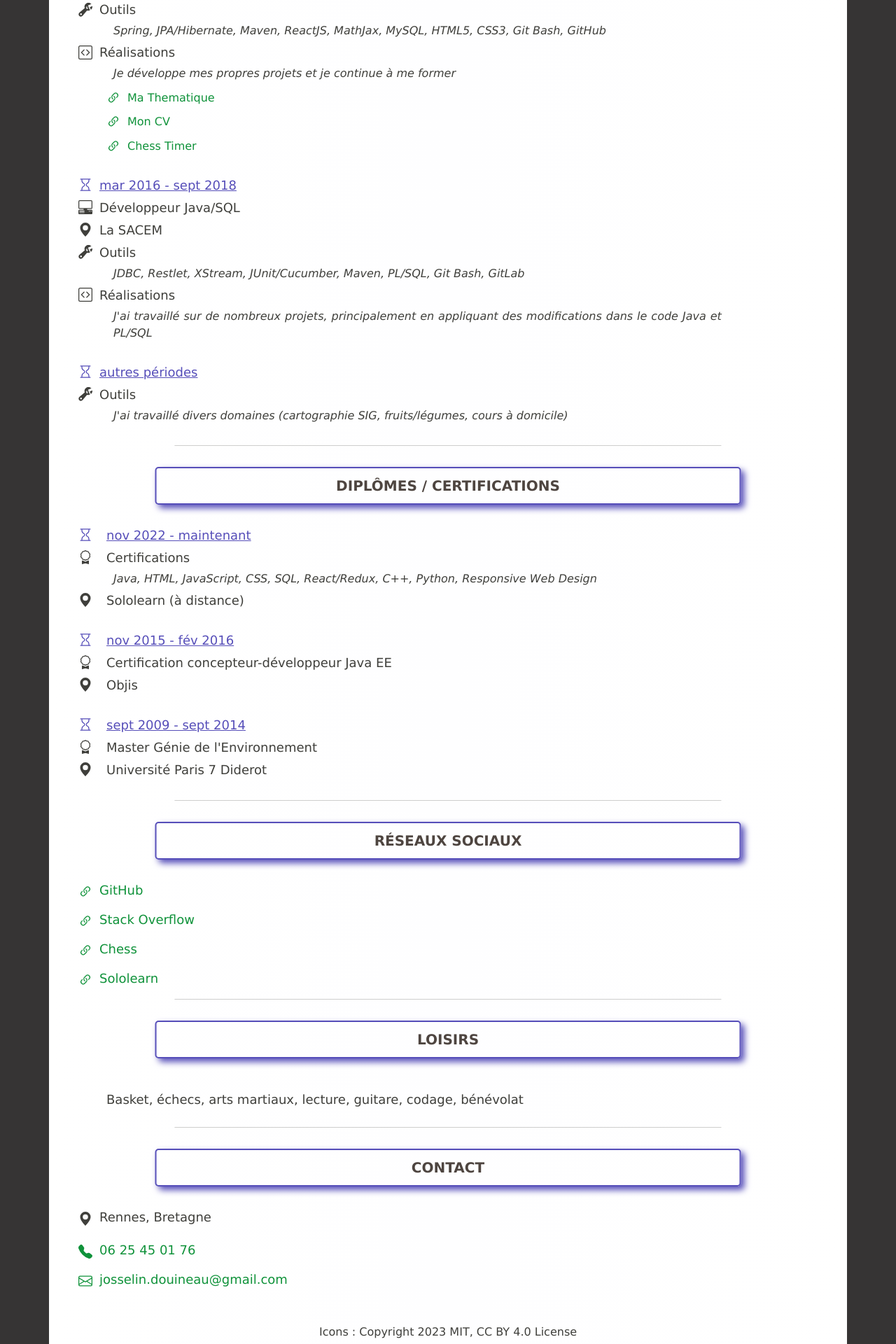
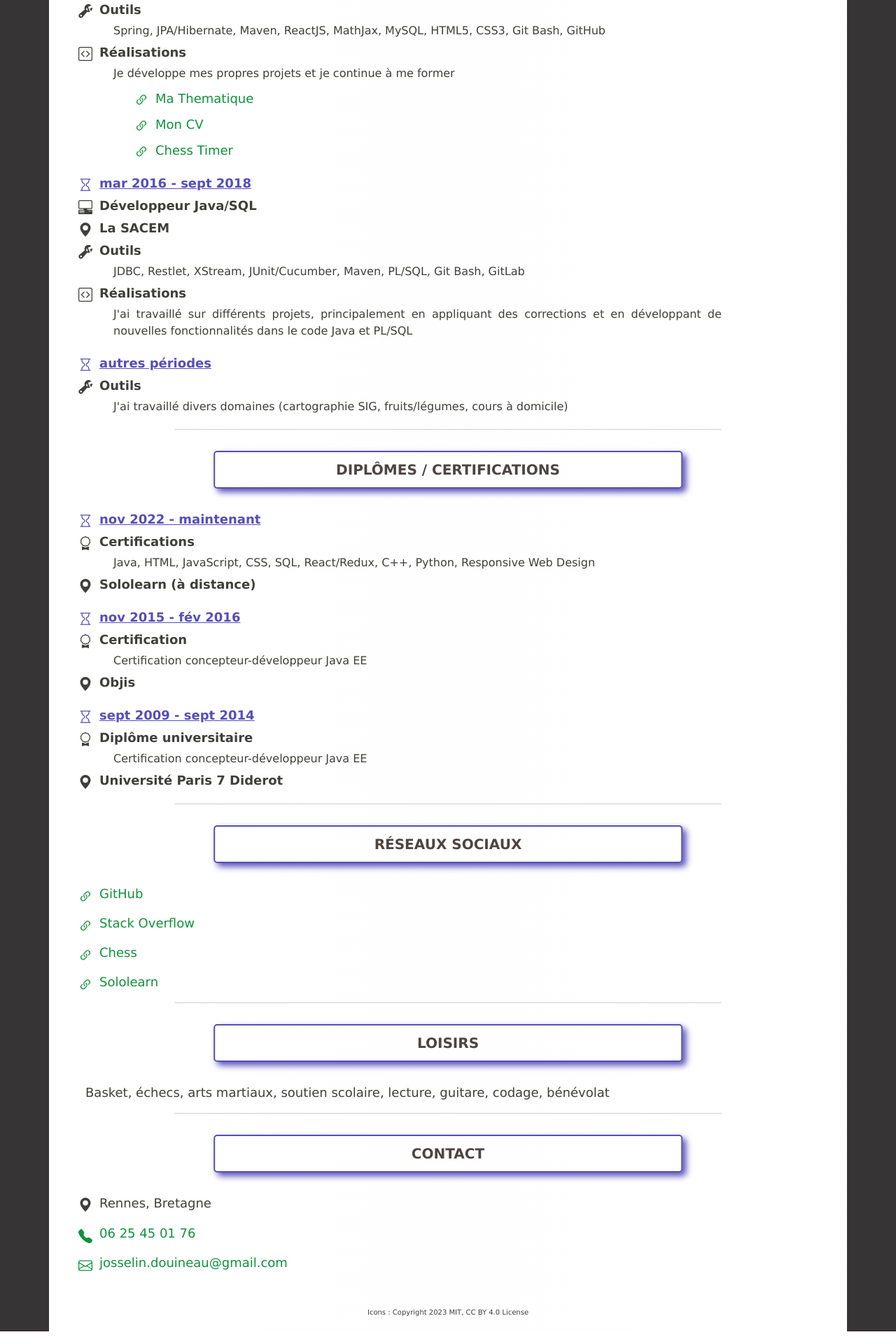
Before and after one commit to jozinho22/cv, a React (Create React App) app: page / in a window 1280 px wide. Shown: the part 680-2600 px from the top of the page at 70% size. Built offline with nearby package versions, Linux system fonts and the light colour scheme.

Commit message:
rearrange styles

```diff
--- a/src/components/CurriculumVitae.css
+++ b/src/components/CurriculumVitae.css
@@ -113,29 +113,31 @@ a {
 }
 
 .element {
-    padding-left: 30px;
+    margin-left: 30px;
     margin-top: 15px;
 }
 
 @media(width < 450px) {
     .element {
-        padding-left: 15px;
+        margin-left: 10px;
     }
 }
 
-.icon, .element-of-icon {
+.icon {
     display: inline-block;
     vertical-align: middle;
+}
+
+.element-of-icon {
+    display: inline;
+    margin-left: 10px;
+    font-size: large;
+    font-weight: bold;
 }
 
 .element .icon, .element .icon svg {
     width: 20px;
     height: 20px;
-}
-
-.element-of-icon {
-    margin-left: 10px;
-    font-size: large;
 }
 
 .element-of-icon-left {
@@ -153,7 +155,7 @@ hr {
     padding-left: 10px;
 }
 
-.display-flex {
+/* .display-flex {
     display: flex;
     flex-wrap: wrap;
     justify-content: center;
@@ -182,11 +184,7 @@ hr {
     .flex-content {
         flex: 1 0 40%;
     }
-}
-
-.card-title {
-    font-size: small !important;
-}
+}*/
 
 /* title */
 .title {
@@ -202,9 +200,15 @@ hr {
     border-radius: 5px;
     box-shadow: 5px 5px 10px var(--highlight-color);
     position: relative;
-    left:50%;
+    left: 50%;
     transform: translateX(-50%);
-    width: 75%;
+    width: 60%;
+}
+
+@media (width < 450px) {
+    .title {
+        width: 80%;
+    }
 }
 
 /* intro */
@@ -250,9 +254,17 @@ hr {
     justify-content: flex-start;
 }
 
+.skills .icon {
+    vertical-align: unset;
+}
+
 .skills .element {
     flex: 1 0 21%;
-    padding: 0px;
+    margin-left: 0px;
+}
+
+.skills .element-of-icon {
+    font-weight: normal;;
 }
 
 @media (width < 450px) {
@@ -299,6 +311,10 @@ hr {
 }
 
 /* experience */
+.experience .element {
+    margin-bottom: 20px;
+}
+
 .period {
     color: var(--highlight-color);
 }
@@ -308,52 +324,73 @@ hr {
 }
 
 .experience .achievements .desc, .experience .tools .tools-desc {
-    font-style: italic;
+    /* font-style: italic; */
     text-align: justify;
     width: 80%;
     margin-top: 5px;
     margin-left: 50px;
 }
 
-.reference .element-of-icon {
-    font-size: medium;
+@media (width < 450px) {
+    .experience .achievements .desc, .experience .tools .tools-desc {
+        margin-left: 30px;
+    }
 }
 
 .reference {
     margin-top: 10px;
-    padding-left: 40px;
+    margin-left: 80px;
     display: flex;
     flex-direction: column;
     width: fit-content;
 }
 
-.experience .element {
-    margin-bottom: 30px;
+@media (width < 450px) {
+    .reference {
+        margin-left: 40px;
+    }
+}
+
+.reference .element-of-icon {
+    font-weight: normal;
 }
 
 /* education */
 .education .element {
-    margin-bottom: 30px;
+    margin-bottom: 20px;
 }
 
 .education a {
     color : inherit !important;
 }
 
-.education .element-of-icon {
-    margin-left: 20px;
-}
-
-.education .diplomas .certif-desc {
-    font-style: italic;
+.education .diplomas .desc {
+    /* font-style: italic; */
     text-align: justify;
     width: 80%;
     margin-top: 5px;
     margin-left: 50px;
 }
 
+@media (width < 450px) {
+    .education .diplomas .desc {
+        margin-left: 30px;
+    }
+}
+
 /* leasures */
-.leasures {
+.leasures .element-of-icon {
+    display: block;
+    text-align: justify;
+    font-weight: normal;
+}
+
+@media (width < 450px) {
+    .leasures .element-of-icon {
+        width: 80%;
+    }
+}
+/* .leasures {
     display: flex;
     flex-wrap: wrap;
     justify-content: flex-start;
@@ -368,6 +405,11 @@ hr {
    .leasures .element {
         flex: 1 0 40%;
     }
+} */
+
+/* socials */
+.socials .element-of-icon {
+    font-weight: normal;
 }
 
 /* contact */
@@ -380,8 +422,13 @@ hr {
     font-size: medium;
 }
 
+.contact .element-of-icon {
+    font-weight: normal;
+}
+
 /* licenses */
-.Licenses {
+.licenses {
     margin-top: 50px;
     text-align: center;
+    font-size: x-small;
 }
--- a/src/components/parts/Education.jsx
+++ b/src/components/parts/Education.jsx
@@ -30,11 +30,7 @@ const Education = () => {
                                                     {diploma.title}
                                                 </a>
                                             </div>
-                                            {
-                                                diploma.certif ?
-                                                    <div className="certif-desc" >{diploma.certif}</div>
-                                                        :   <></>
-                                            }
+                                            <div className="desc" >{diploma.desc}</div>
                                         </>
                                     </div>
                                     <div className="icon-block school">
--- a/src/components/parts/Leasures.jsx
+++ b/src/components/parts/Leasures.jsx
@@ -12,9 +12,11 @@ const Leasures = () => {
 
     return  <div className="page-break">
                 <div className="title">{title}</div>
-                <div className="leasures element">
+                <div className="leasures">
                     <div className="element">
-                        <div className="element-of-icon">{leasures.list}</div>
+                        <div className="element-of-icon">
+                           {leasures.list}
+                        </div>
                     </div>
                 </div>
                 <hr />
--- a/src/components/parts/Licenses.jsx
+++ b/src/components/parts/Licenses.jsx
@@ -1,5 +1,5 @@
 const Licenses = () => {
-    return <div className="Licenses">Icons : Copyright 2023 MIT, CC BY 4.0 License</div>
+    return <div className="licenses">Icons : Copyright 2023 MIT, CC BY 4.0 License</div>
 }
 
 export default Licenses;
--- a/src/components/parts/infos/getEducation.jsx
+++ b/src/components/parts/infos/getEducation.jsx
@@ -4,19 +4,21 @@ const getEducation = () => {
                     {
                         period: "nov 2022 - maintenant",
                         title: "Certifications",
-                        certif : "Java, HTML, JavaScript, CSS, SQL, React/Redux, C++, Python, Responsive Web Design",
+                        desc : "Java, HTML, JavaScript, CSS, SQL, React/Redux, C++, Python, Responsive Web Design",
                         school: "Sololearn (à distance)",
                         schoolLink: "https://www.sololearn.com/"
                     },
                     {
                         period: "nov 2015 - fév 2016",
-                        title: "Certification concepteur-développeur Java EE",
+                        title: "Certification",
+                        desc: "Certification concepteur-développeur Java EE",
                         school: "Objis",
                         schoolLink: "https://objis.com/"
                     },
                     {
                         period: "sept 2009 - sept 2014",
-                        title: "Master Génie de l'Environnement",
+                        title: "Diplôme universitaire",
+                        desc: "Certification concepteur-développeur Java EE",
                         titleLink: "https://www.ipgp.fr/fr/master/genie-de-lenvironnement-industrie-gei",
                         school: "Université Paris 7 Diderot",
                         schoolLink: "https://u-paris.fr/en/"
@@ -25,20 +27,22 @@ const getEducation = () => {
                 english: [
                     {
                         period: "nov 2022 - maintenant",
-                        title: "Certifications",
-                        certif : "Java, HTML, JavaScript, CSS, SQL, React/Redux, C++, Python, Responsive Web Design",
+                        title: "Certificates",
+                        desc : "Java, HTML, JavaScript, CSS, SQL, React/Redux, C++, Python, Responsive Web Design",
                         school: "Sololearn (online)",
                         schoolLink: "https://www.sololearn.com/"
                     },
                     {
                         period: "nov 2015 - febr 2016",
-                        title: "Java EE designer-developer certification",
+                        title: "Certificates",
+                        desc: "Java EE designer-developer certification",
                         school: "Objis",
                         schoolLink: "https://objis.com/"
                     },
                     {
                         period: "sept 2009 - sept 2014",
-                        title: "Master's degree in Environmental Ingeneering",
+                        title: "High school degree",
+                        desc: "Master's degree in Environmental Ingeneering",
                         titleLink: "https://www.ipgp.fr/fr/master/genie-de-lenvironnement-industrie-gei",
                         school: "Université Paris 7 Diderot",
                         schoolLink: "https://u-paris.fr/en/"
--- a/src/components/parts/infos/getExperience.jsx
+++ b/src/components/parts/infos/getExperience.jsx
@@ -3,7 +3,7 @@ const getExperience = () => {
             french: [
                 {
                     period: "mar 2020 - maintenant",
-                    company: "Domicile",
+                    company: "À domicile",
                     as: "Développeur Fullstack",
                     tools: "Spring, JPA/Hibernate, Maven, ReactJS, MathJax, MySQL, HTML5, CSS3, Git Bash, GitHub",
                     desc: "Je développe mes propres projets et je continue à me former",
@@ -41,7 +41,7 @@ const getExperience = () => {
                     company: "La SACEM",
                     as: "Développeur Java/SQL",
                     tools: "JDBC, Restlet, XStream, JUnit/Cucumber, Maven, PL/SQL, Git Bash, GitLab",
-                    desc: "J'ai travaillé sur de nombreux projets, principalement en appliquant des modifications dans le code Java et PL/SQL"
+                    desc: "J'ai travaillé sur différents projets, principalement en appliquant des corrections et en développant de nouvelles fonctionnalités dans le code Java et PL/SQL"
                 },
                 {
                     period: "autres périodes",
@@ -51,9 +51,9 @@ const getExperience = () => {
         english: [
             {
                 period: "mar 2020 - now",
-                company: "Home",
+                company: "@Home",
                 as: "Fullstack developer",
-                tools: "Spring, JPA/Hibernate, Maven, ReactJS, MathJax, MySQL, HTML5, CSS3, Git Bash, GitHub".split(","),
+                tools: "Spring, JPA/Hibernate, Maven, ReactJS, MathJax, MySQL, HTML5, CSS3, Git Bash, GitHub",
                 desc: "I develop personal projects and continue training",
                 references: [
                     {
@@ -89,7 +89,7 @@ const getExperience = () => {
                 company: "La SACEM",
                 as: "Java/SQL developer",
                 tools: "JDBC, Restlet, XStream, JUnit/Cucumber, Maven, PL/SQL, Git Bash, GitLab".split(","),
-                desc: "I worked on many applications, mainly do some corrections in the Java and PL/SQL code"
+                desc: "I worked on several applications, mainly applying some corrections and developing new features inside the Java and PL/SQL code"
             },
             {
                 period: "other periods",
--- a/src/components/parts/infos/getLeasures.jsx
+++ b/src/components/parts/infos/getLeasures.jsx
@@ -3,12 +3,12 @@ const getLeasures = () => {
     return {
                 french :
                     {
-                        list: "Basket, échecs, arts martiaux, lecture, guitare, codage, bénévolat"
+                        list: "Basket, échecs, arts martiaux, soutien scolaire, lecture, guitare, codage, bénévolat"
                     }
                 ,
                 english:
                     {
-                        list: "Basketball, chess, martial arts, reading, guitar, coding, volunteering"
+                        list: "Basketball, chess, martial arts, private lessons, reading, guitar, coding, volunteering"
                     }
     }
 }
```
